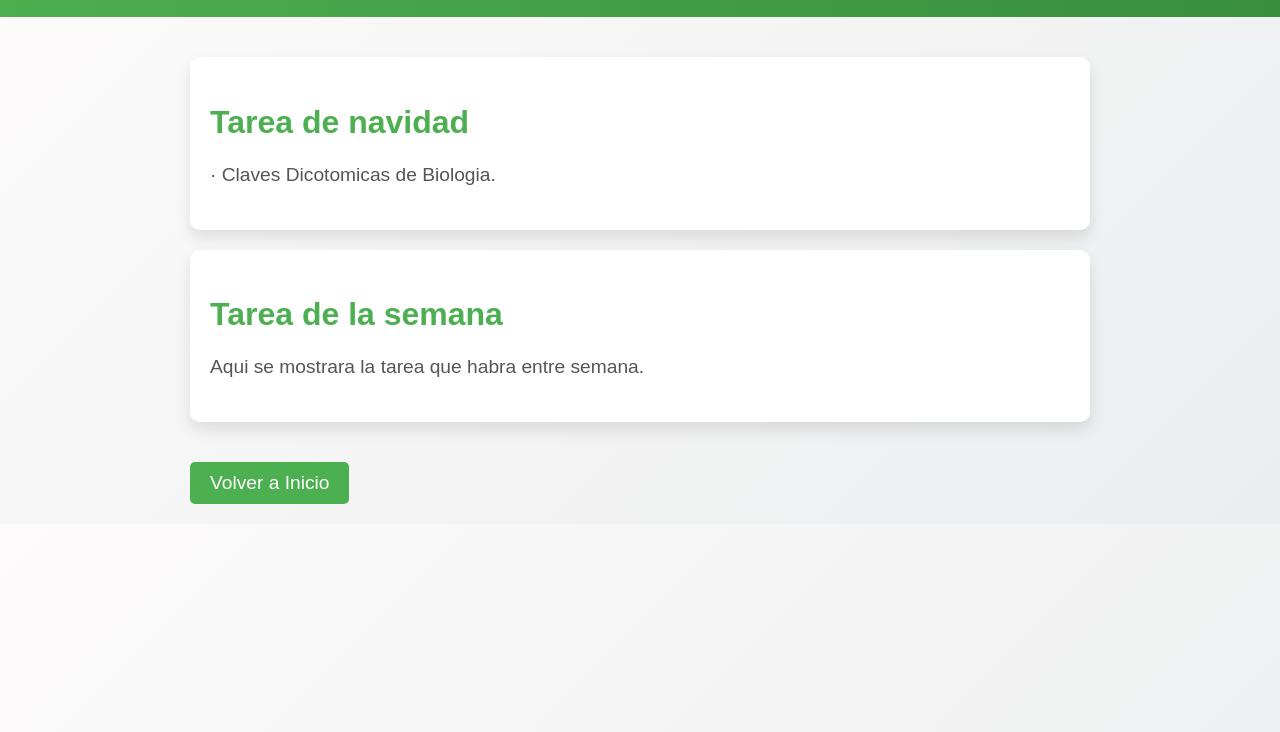
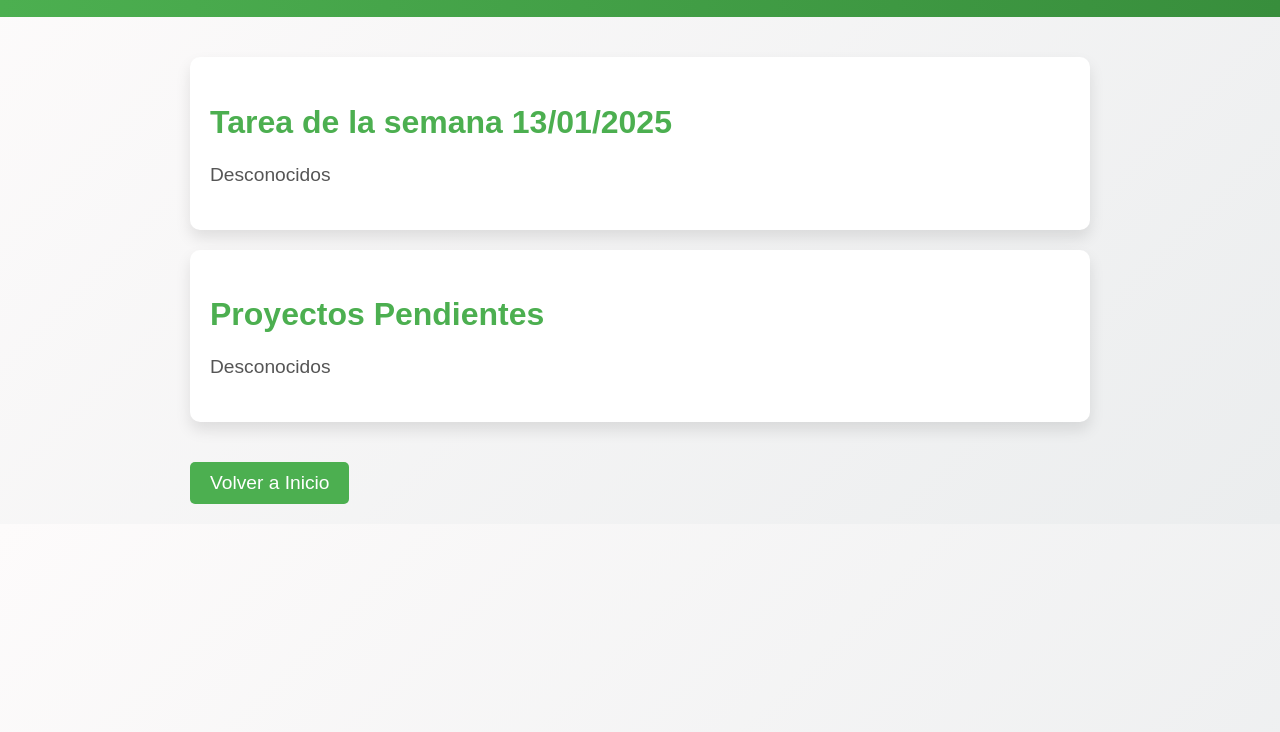
Before and after one commit to ariveroo/1esoc-web, a plain HTML site: page news.html in a window 1280 px wide. Shown: the part 68-800 px from the top of the page. Drawn offline with Linux system fonts and the light colour scheme.

Commit message:
news.html
updated news for 13/01/2025 ´s week

```diff
--- a/news.html
+++ b/news.html
@@ -96,12 +96,12 @@
     </header>
     <main>
         <section>
-            <h2>Tarea de navidad</h2>
-            <p>· Claves Dicotomicas de Biologia.</p>
+            <h2>Tarea de la semana 13/01/2025</h2>
+            <p>Desconocidos</p>
         </section>
         <section>
-            <h2>Tarea de la semana</h2>
-            <p>Aqui se mostrara la tarea que habra entre semana.</p>
+            <h2>Proyectos Pendientes</h2>
+            <p>Desconocidos</p>
         </section>
         <button onclick="goBack()">Volver a Inicio</button>
     </main>
```
